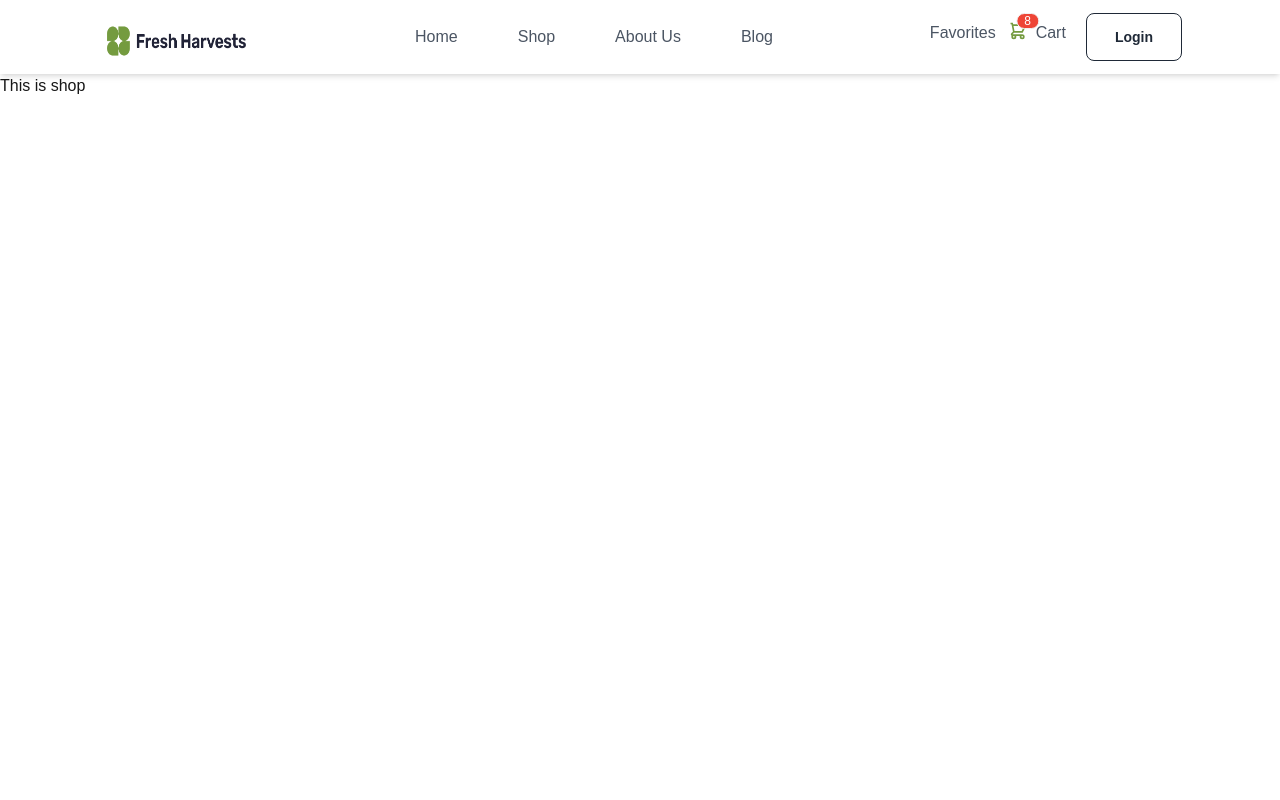
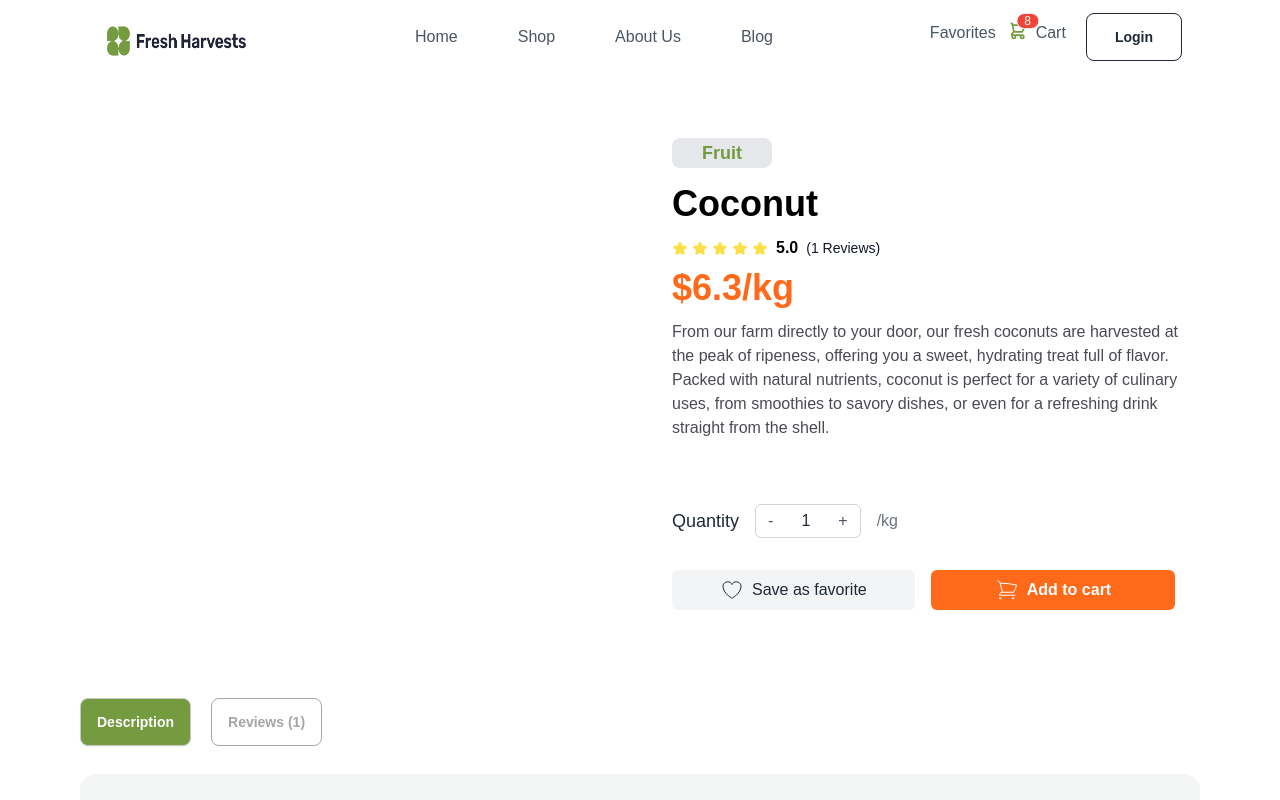
Before and after one commit to Masud-Rahman22/Fresh-Harvests, a Next.js app: page /shop in a window 1280 px wide. Shown: the top 800 px of the page. Built offline with nearby package versions, Linux system fonts and the light colour scheme.

Commit message:
shop page is modified as per as layout

```diff
--- a/src/app/shop/page.js
+++ b/src/app/shop/page.js
@@ -1,9 +1,188 @@
-import React from 'react';
+import CustomCard from '../../components/shared/CustomCard';
+
 
 const page = () => {
     return (
+        <div className='bg-white lg:px-20 px-4'>
+       <section className="py-8 bg-white md:py-16 text-black antialiased">
+  <div className="max-w-screen-xl px-4 mx-auto 2xl:px-0">
+    <div className="lg:grid lg:grid-cols-2 lg:gap-8 xl:gap-16">
+      <div className="shrink-0 max-w-md lg:max-w-lg mx-auto">
+        <img className="w-full hidden dark:block" src="https://flowbite.s3.amazonaws.com/blocks/e-commerce/imac-front-dark.svg" alt="" />
+      </div>
+
+      <div className="mt-6 sm:mt-8 lg:mt-0">
+      <h3 className="text-xs  lg:text-lg font-bold text-[#749B3F] border lg:w-[100px] w-[160px] text-center rounded-lg bg-gray-200">
+            Fruit
+            </h3>
+        <h1 className="lg:text-4xl text-xl mt-4 font-semibold">
+        Coconut
+        </h1>
+        <div className="mt-4 sm:items-center  sm:gap-4 sm:flex">
+        <div className="flex items-center gap-2 mt-2 sm:mt-0">
+            <div className="flex items-center gap-1">
+              <svg
+                className="w-4 h-4 text-yellow-300"
+                aria-hidden="true"
+                xmlns="http://www.w3.org/2000/svg"
+                width="24"
+                height="24"
+                fill="currentColor"
+                viewBox="0 0 24 24"
+              >
+                <path
+                  d="M13.849 4.22c-.684-1.626-3.014-1.626-3.698 0L8.397 8.387l-4.552.361c-1.775.14-2.495 2.331-1.142 3.477l3.468 2.937-1.06 4.392c-.413 1.713 1.472 3.067 2.992 2.149L12 19.35l3.897 2.354c1.52.918 3.405-.436 2.992-2.15l-1.06-4.39 3.468-2.938c1.353-1.146.633-3.336-1.142-3.477l-4.552-.36-1.754-4.17Z"
+                />
+              </svg>
+              <svg
+                className="w-4 h-4 text-yellow-300"
+                aria-hidden="true"
+                xmlns="http://www.w3.org/2000/svg"
+                width="24"
+                height="24"
+                fill="currentColor"
+                viewBox="0 0 24 24"
+              >
+                <path
+                  d="M13.849 4.22c-.684-1.626-3.014-1.626-3.698 0L8.397 8.387l-4.552.361c-1.775.14-2.495 2.331-1.142 3.477l3.468 2.937-1.06 4.392c-.413 1.713 1.472 3.067 2.992 2.149L12 19.35l3.897 2.354c1.52.918 3.405-.436 2.992-2.15l-1.06-4.39 3.468-2.938c1.353-1.146.633-3.336-1.142-3.477l-4.552-.36-1.754-4.17Z"
+                />
+              </svg>
+              <svg
+                className="w-4 h-4 text-yellow-300"
+                aria-hidden="true"
+                xmlns="http://www.w3.org/2000/svg"
+                width="24"
+                height="24"
+                fill="currentColor"
+                viewBox="0 0 24 24"
+              >
+                <path
+                  d="M13.849 4.22c-.684-1.626-3.014-1.626-3.698 0L8.397 8.387l-4.552.361c-1.775.14-2.495 2.331-1.142 3.477l3.468 2.937-1.06 4.392c-.413 1.713 1.472 3.067 2.992 2.149L12 19.35l3.897 2.354c1.52.918 3.405-.436 2.992-2.15l-1.06-4.39 3.468-2.938c1.353-1.146.633-3.336-1.142-3.477l-4.552-.36-1.754-4.17Z"
+                />
+              </svg>
+              <svg
+                className="w-4 h-4 text-yellow-300"
+                aria-hidden="true"
+                xmlns="http://www.w3.org/2000/svg"
+                width="24"
+                height="24"
+                fill="currentColor"
+                viewBox="0 0 24 24"
+              >
+                <path
+                  d="M13.849 4.22c-.684-1.626-3.014-1.626-3.698 0L8.397 8.387l-4.552.361c-1.775.14-2.495 2.331-1.142 3.477l3.468 2.937-1.06 4.392c-.413 1.713 1.472 3.067 2.992 2.149L12 19.35l3.897 2.354c1.52.918 3.405-.436 2.992-2.15l-1.06-4.39 3.468-2.938c1.353-1.146.633-3.336-1.142-3.477l-4.552-.36-1.754-4.17Z"
+                />
+              </svg>
+              <svg
+                className="w-4 h-4 text-yellow-300"
+                aria-hidden="true"
+                xmlns="http://www.w3.org/2000/svg"
+                width="24"
+                height="24"
+                fill="currentColor"
+                viewBox="0 0 24 24"
+              >
+                <path
+                  d="M13.849 4.22c-.684-1.626-3.014-1.626-3.698 0L8.397 8.387l-4.552.361c-1.775.14-2.495 2.331-1.142 3.477l3.468 2.937-1.06 4.392c-.413 1.713 1.472 3.067 2.992 2.149L12 19.35l3.897 2.354c1.52.918 3.405-.436 2.992-2.15l-1.06-4.39 3.468-2.938c1.353-1.146.633-3.336-1.142-3.477l-4.552-.36-1.754-4.17Z"
+                />
+              </svg>
+            </div>
+            <p className="text-base font-bold leading-none ">
+              5.0
+            </p>
+            <a
+              href="#"
+              className="text-sm font-medium leading-none text-gray-900  hover:no-underline "
+            >
+              (1 Reviews)
+            </a>
+          </div>
+        </div>
+         <div>
+            <h1 className='text-[#FF6A1A] lg:text-4xl font-bold mt-3'>$6.3/kg</h1>
+         </div>
+         <div>
+            <p className='text-[#4A4A52] lg:text-base  mt-3'>From our farm directly to your door, our fresh coconuts are harvested at the peak of ripeness, offering you a sweet, hydrating treat full of flavor. Packed with natural nutrients, coconut is perfect for a variety of culinary uses, from smoothies to savory dishes, or even for a refreshing drink straight from the shell.</p>
+         </div>
+         <div className="flex items-center mt-16 space-x-4">
+      <span className="text-gray-800 text-lg font-medium">Quantity</span>
+      <div className="flex items-center border border-gray-300 rounded-md">
+        <button
+
+          className="px-3 py-1 text-gray-600 hover:text-gray-800 focus:outline-none"
+        >
+          -
+        </button>
+        <span className="px-4 py-1 text-gray-800">1</span>
+        <button
+
+          className="px-3 py-1 text-gray-600 hover:text-gray-800 focus:outline-none"
+        >
+          +
+        </button>
+      </div>
+      <span className="text-gray-500">/kg</span>
+    </div>
+
+    <div>
+    <div className="lg:flex mt-8  lg:gap-4  lg:space-y-0 space-y-3  mb-6">
+
+          <button
+                        className="bg-gray-100 flex gap-2 items-center  text-gray-800 px-12  py-2 rounded-md hover:bg-gray-300 focus:outline-none focus:ring-2 focus:ring-gray-500 focus:ring-offset-2">
+                        <svg xmlns="http://www.w3.org/2000/svg" fill="none" viewBox="0 0 24 24"
+                            stroke="currentColor" className="size-6">
+                            <path
+                                d="M21 8.25c0-2.485-2.099-4.5-4.688-4.5-1.935 0-3.597 1.126-4.312 2.733-.715-1.607-2.377-2.733-4.313-2.733C5.1 3.75 3 5.765 3 8.25c0 7.22 9 12 9 12s9-4.78 9-12Z" />
+                        </svg>
+                        Save as favorite
+                    </button>
+                    <button
+                        className=" flex gap-2 items-center bg-[#FF6A1A] font-bold text-white px-16 py-2 rounded-md hover:bg-[#FF6A1A] focus:outline-none focus:ring-2  focus:ring-offset-2">
+                        <svg xmlns="http://www.w3.org/2000/svg" fill="none" viewBox="0 0 24 24"
+                             stroke="currentColor" className="size-6">
+                            <path
+                                d="M2.25 3h1.386c.51 0 .955.343 1.087.835l.383 1.437M7.5 14.25a3 3 0 0 0-3 3h15.75m-12.75-3h11.218c1.121-2.3 2.1-4.684 2.924-7.138a60.114 60.114 0 0 0-16.536-1.84M7.5 14.25 5.106 5.272M6 20.25a.75.75 0 1 1-1.5 0 .75.75 0 0 1 1.5 0Zm12.75 0a.75.75 0 1 1-1.5 0 .75.75 0 0 1 1.5 0Z" />
+                        </svg>
+                        Add to cart
+                    </button>
+        </div>
+    </div>
+
+      </div>
+    </div>
+  </div>
+        </section>
+
+
+
         <div>
-        <h1>This is shop</h1>
+            <div className='flex justify-start gap-5'>
+            <button className="btn btn-active bg-[#749B3F] text-[#FFFFFF]">Description</button>
+            <button className="btn btn-outline border-[#A6A6A6] text-[#A6A6A6]">Reviews (1)</button>
+            </div>
+
+            <div className='bg-[#F4F6F6] lg:p-20 text-sm p-4 mt-7 text-[#4A4A52] rounded-2xl'>
+            <p >Our coconuts are sustainably grown, ensuring the best quality and taste. Each coconut is handpicked and carefully prepared, offering you the freshest product possible. Rich in healthy fats, electrolytes, and essential nutrients, coconuts provide both hydration and nourishment. Whether you’re using the water, flesh, or milk, our coconuts bring versatility to your kitchen while supporting healthy living.</p>
+            <p className='mt-4'>Perfect for smoothies, desserts, curries, and more — let the natural sweetness of the coconut elevate your recipes. Enjoy the tropical goodness in its purest form, directly from nature.</p>
+            </div>
+        </div>
+
+
+        <div>
+           <div>
+            <h3 className="text-xs mx-auto lg:mt-16 mt-11 lg:text-lg font-bold text-[#749B3F] border lg:w-[150px] w-[160px] text-center rounded-lg bg-gray-200">
+            Our Products
+            </h3>
+            <h1 className="lg:mt-6 text-[#212337] lg:text-5xl text-3xl mt-4 text-center font-bold"> Related products</h1>
+            <p className="text-[#4A4A52] text-center mt-3">We pride ourselves on offering a wide variety of fresh and flavorful fruits,  </p>
+            <p className="text-[#4A4A52] text-center mt-3">vegetables, and salad ingredients.</p>
+            </div>
+
+            <div className='lg:mt-14 pb-7'>
+                <CustomCard/>
+            </div>
+        </div>
+
         </div>
     );
 };
```
